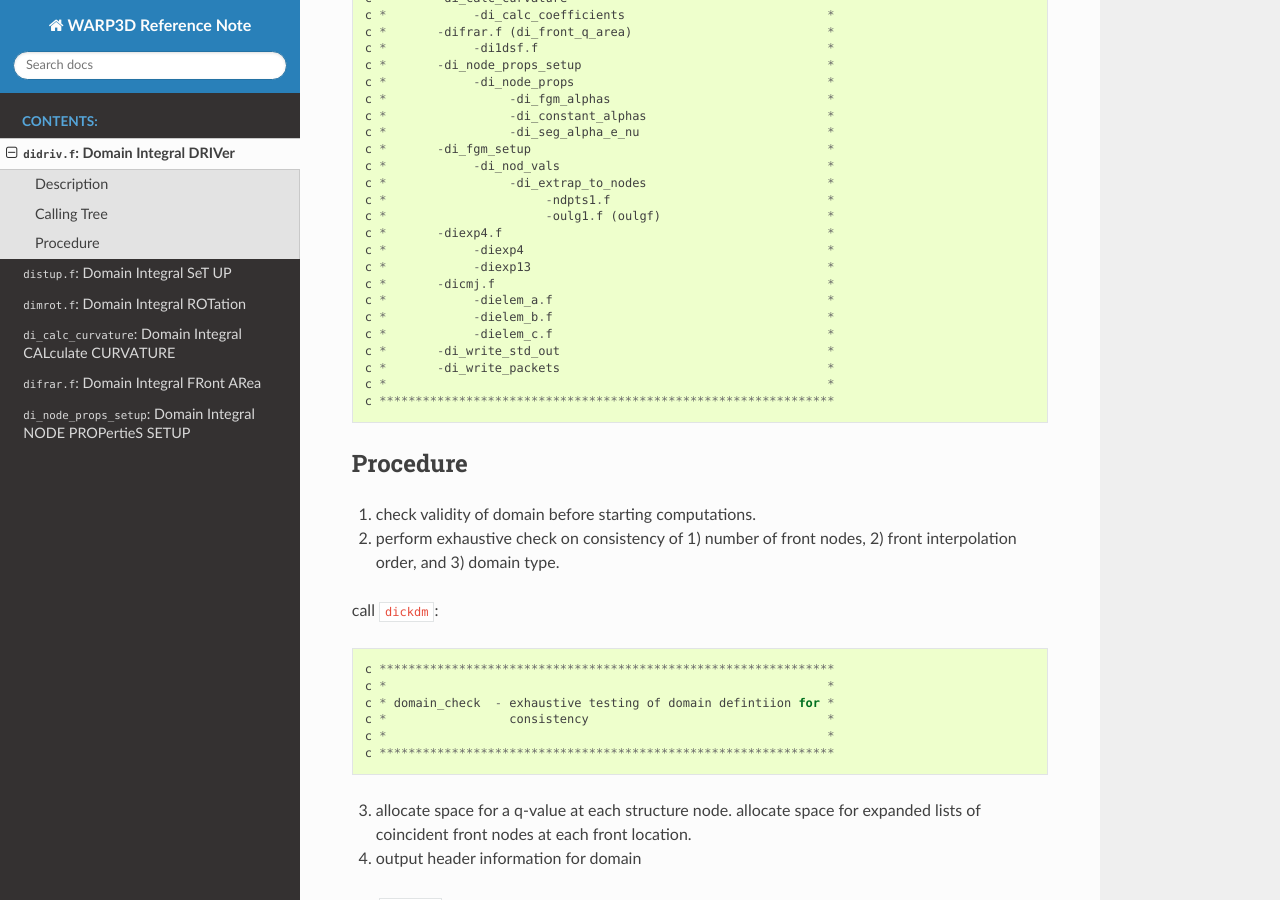
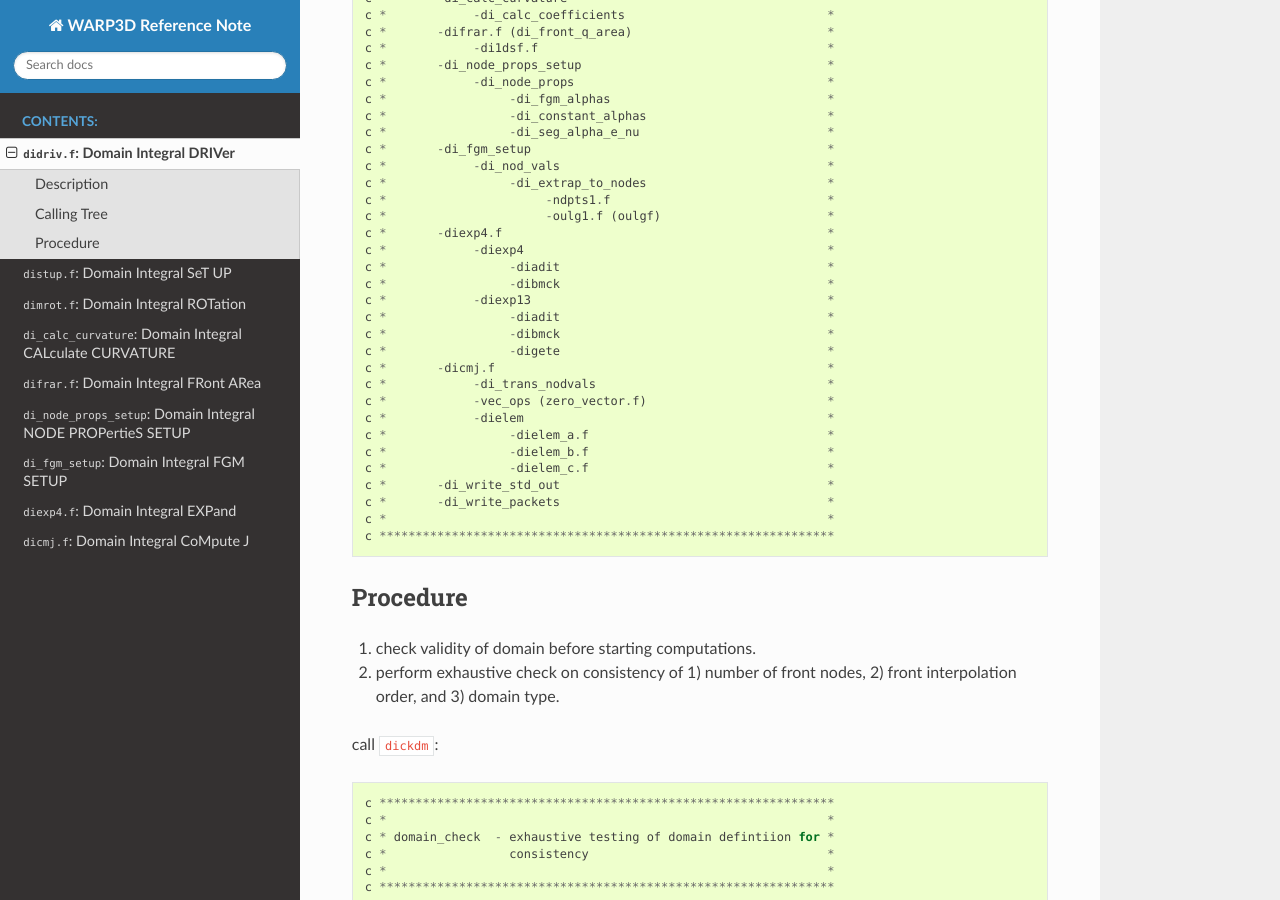
Before and after one commit to lyk6756/WARP3D-Note, a Sphinx documentation site: the page built from source/didriv.rst, in a window 1280 px wide and 900 px high, scrolled down 710 px. Built offline with Sphinx 7.4.7 and the Read the Docs theme 2.0.0, drawn with Linux system fonts in a browser that asks for light colours.

Commit message:
add new notes

```diff
--- /dev/null
+++ b/source/dicmj.rst
@@ -0,0 +1,9 @@
+``dicmj.f``: Domain Integral CoMpute J
+=======================================
+
+Description
+------------
+
+domain_compute:
+
+    drive execution of element routine to compute j and i-integrals for a single domain
--- a/source/didriv.rst
+++ b/source/didriv.rst
@@ -46,11 +46,19 @@ Calling Tree
     c *                      -oulg1.f (oulgf)                       *
     c *       -diexp4.f                                             *
     c *            -diexp4                                          *
+    c *                 -diadit                                     *
+    c *                 -dibmck                                     *
     c *            -diexp13                                         *
+    c *                 -diadit                                     *
+    c *                 -dibmck                                     *
+    c *                 -digete                                     *
     c *       -dicmj.f                                              *
-    c *            -dielem_a.f                                      *
-    c *            -dielem_b.f                                      *
-    c *            -dielem_c.f                                      *
+    c *            -di_trans_nodvals                                *
+    c *            -vec_ops (zero_vector.f)                         *
+    c *            -dielem                                          *
+    c *                 -dielem_a.f                                 *
+    c *                 -dielem_b.f                                 *
+    c *                 -dielem_c.f                                 *
     c *       -di_write_std_out                                     *
     c *       -di_write_packets                                     *
     c *                                                             *
--- a/source/index.rst
+++ b/source/index.rst
@@ -16,6 +16,9 @@ Yukun's WARP3D(Version 17.8.7) Reference Note
    di_calc_curvature
    difrar
    di_node_props_setup
+   di_fgm_setup
+   diexp4
+   dicmj
 
 Reference:
 
```
Also changed, not shown: source/di_fgm_setup.rst (added, +83 -0 lines), source/diexp4.rst (added, +73 -0 lines).
